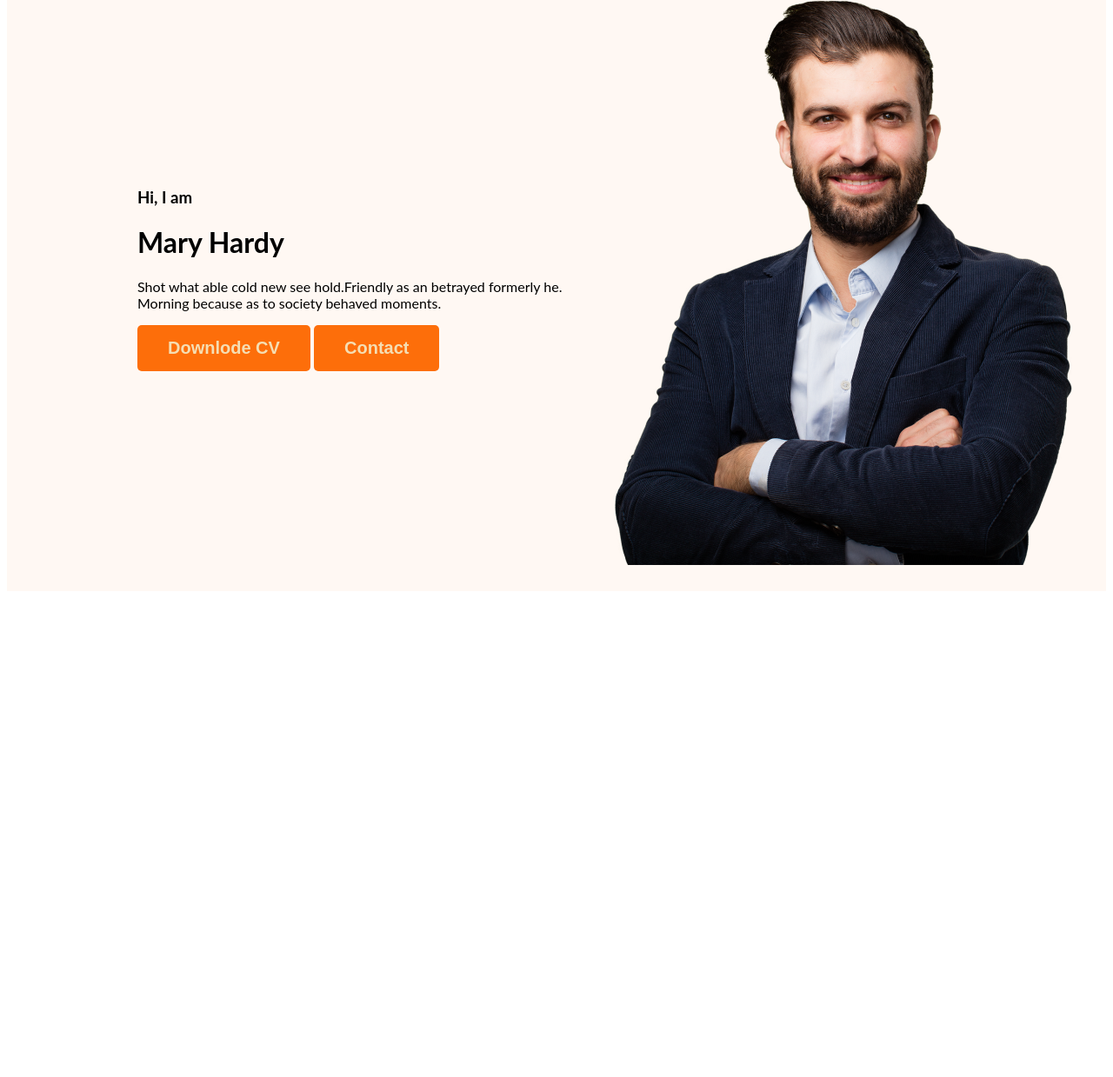
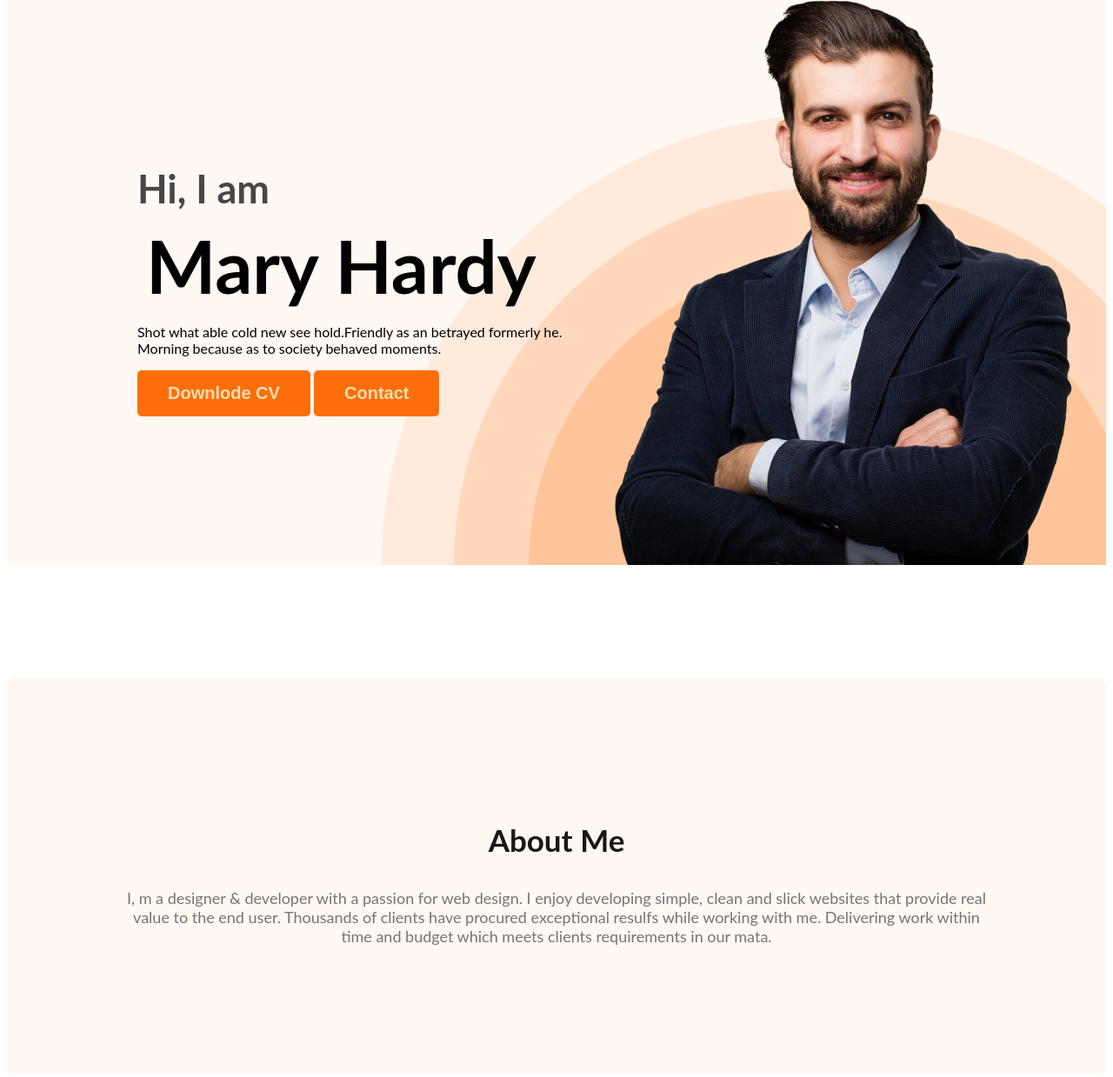
Before and after one commit to Masud4D/webdeveloper-portfolio, a plain HTML site: page index.html in a window 1280 px wide. Shown: the part 208-1447 px from the top of the page at 87% size. Before the commit the page ends 896 px from the top, so only its background shows below. Drawn offline with Linux system fonts and the light colour scheme.

Commit message:
about section

```diff
--- a/index.html
+++ b/index.html
@@ -23,8 +23,8 @@
         <div class="banner">
             <div class="banner-content">
                 <h3 class="banner-greeting">Hi, I am</h3>
-                <h1>Mary Hardy</h1>
-                <p>Shot what able cold new see hold.Friendly as an betrayed formerly he. Morning because as to society behaved moments.</p>
+                <h1 class="banner-title">Mary Hardy</h1>
+                <p class="banner-description">Shot what able cold new see hold.Friendly as an betrayed formerly he. Morning because as to society behaved moments.</p>
                 <button class="btn-primary">Downlode CV</button>
                 <button class="btn-primary">Contact</button>
             </div>
@@ -32,7 +32,10 @@
         </div>
     </header>
     <main>
-
+        <section class="about">
+            <h3 class="section-title">About Me</h3>
+            <p class="section-description">I, m a designer & developer with a passion for web design. I enjoy developing simple, clean and slick websites that provide real value to the end user. Thousands of clients have procured exceptional resulfs while working with me. Delivering work within time and budget which meets clients requirements in our mata.</p>
+        </section>
     </main>
     <footer>
 
--- a/style/portfolio.css
+++ b/style/portfolio.css
@@ -17,6 +17,20 @@ body{
     padding: 15px 35px;
 }
 
+.section-title{
+    color: #181818;
+    text-align: center;
+    font-size: 35px;
+    font-weight: 700;
+
+}
+.section-description{
+    color: #757575;
+    text-align: center;
+    font-size: 18px;
+
+}
+
 /* nav related style */
 nav{
     display: flex;
@@ -25,7 +39,7 @@ nav{
     margin: 0 200px;
 }
 .nav-title{
-    color: var(--Dark-01, #181818);
+    color: #181818;
     font-size: 45px;
     font-weight: 800;
 }
@@ -47,13 +61,43 @@ nav a{
 /* header related style */
 .header{
     background-color: #FFF8F3;
+    background-image: url('../images/header_bg.png');
+    background-repeat: no-repeat;
+    background-position: bottom right;
 }
 .banner{
-    padding: 30px 30px 30px 150px;
+    padding: 30px 30px 0px 150px;
     display: flex;
     align-items: center;
+    justify-content: space-between;
 }
+.banner-content{
+    max-width: 500px;
+}
+
 .banner .profile pic{
-    width: 500px;
+     width: 500px;
 
 }
+.banner-greeting{
+    font-size: 45px;
+    color: #474747;
+    margin-bottom: 0;
+}
+.banner-title{
+    font-size: 85px;
+    font-weight: 700;
+    margin-top: 5px;
+    margin: 10px;
+}
+
+
+/* Main section style */
+
+/* about section style */
+.about{
+    padding: 130px;
+    border-radius: 10px;
+    background:#FFF8F3;
+    margin: 130px 0;
+}
```
